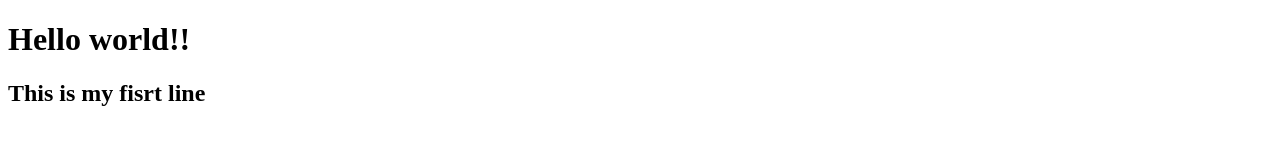
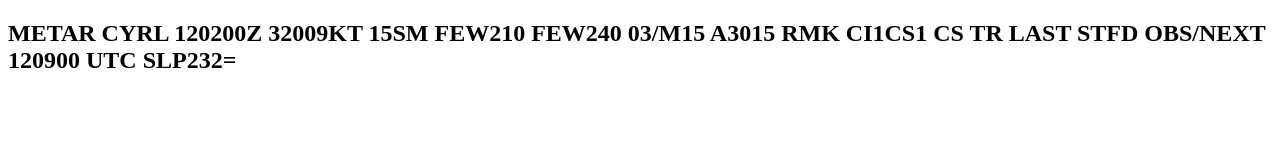
Before and after one commit to carrierealexandre/project, a plain HTML site: page index.html in a window 1280 px wide. Drawn offline with Linux system fonts and the light colour scheme.

Commit message:
adding a new line

```diff
--- a/index.html
+++ b/index.html
@@ -6,8 +6,7 @@
     <title>Document</title>
 </head>
 <body>
-   <h1>Hello world!!</h1>
-   <h2>This is my fisrt line</h2>
+   <h2>METAR CYRL 120200Z 32009KT 15SM FEW210 FEW240 03/M15 A3015 RMK CI1CS1 CS TR LAST STFD OBS/NEXT 120900 UTC SLP232=</h2>
    <script>src="index.js"</script>
 </body>
 </html>
```
